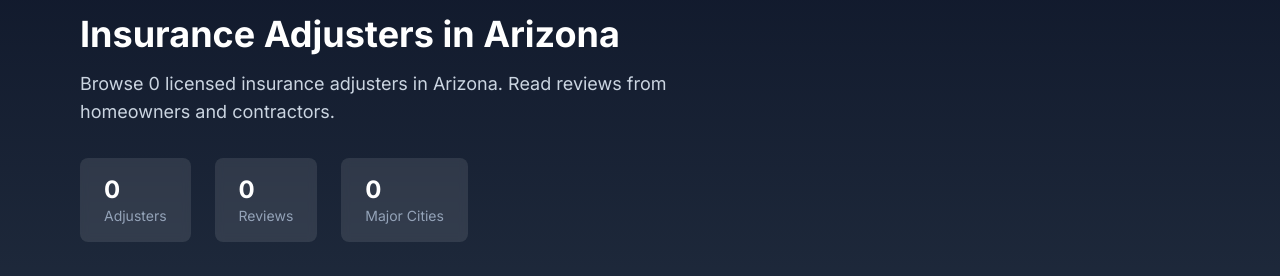
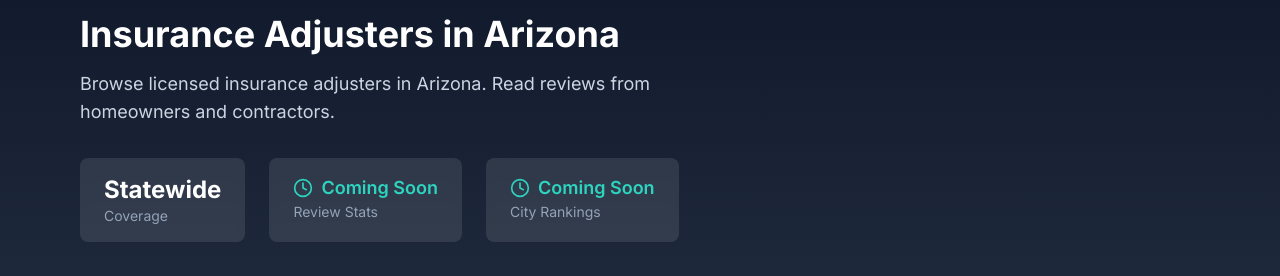
Before and after one commit to RateMyAdjusters/ratemyadjusters, a Next.js app in the folder ratemyadjusters/: page /adjusters/arizona in a window 1280 px wide. Shown: the part 184-460 px from the top of the page. Built offline with nearby package versions, Linux system fonts and the light colour scheme; no server answers; the database is empty.

Commit message:
Update page.tsx

```diff
--- a/ratemyadjusters/app/adjusters/[state]/page.tsx
+++ b/ratemyadjusters/app/adjusters/[state]/page.tsx
@@ -1,7 +1,7 @@
 import { Metadata } from 'next'
 import Link from 'next/link'
 import { notFound } from 'next/navigation'
-import { MapPin, Users, Star, ChevronRight, ArrowRight } from 'lucide-react'
+import { MapPin, Users, Star, ChevronRight, ArrowRight, Clock } from 'lucide-react'
 import { supabase } from '@/lib/supabase'
 import StarRating from '@/components/StarRating'
 
@@ -113,15 +113,6 @@ function getStateClaimInfo(abbr: string, stateName: string): string {
   return stateInfo[abbr] || `Homeowners in ${stateName} file insurance claims for various types of property damage including weather-related losses, water damage, fire damage, and theft. The specific types of claims vary by region and local weather patterns.`
 }
 
-async function getStateData(stateAbbr: string) {
-  const { count } = await supabase
-    .from('adjusters')
-    .select('*', { count: 'exact', head: true })
-    .eq('state', stateAbbr)
-
-  return count || 0
-}
-
 async function getTopAdjusters(stateAbbr: string): Promise<Adjuster[]> {
   const { data } = await supabase
     .from('adjusters')
@@ -190,23 +181,6 @@ async function getTopCities(stateAbbr: string): Promise<CityCount[]> {
     .map(([city, count]) => ({ city, count }))
 }
 
-async function getReviewCount(stateAbbr: string): Promise<number> {
-  const { data: adjusters } = await supabase
-    .from('adjusters')
-    .select('id')
-    .eq('state', stateAbbr)
-
-  if (!adjusters || adjusters.length === 0) return 0
-
-  const { count } = await supabase
-    .from('reviews')
-    .select('*', { count: 'exact', head: true })
-    .in('adjuster_id', adjusters.map(a => a.id))
-    .eq('status', 'approved')
-
-  return count || 0
-}
-
 export async function generateMetadata({ params }: PageProps): Promise<Metadata> {
   const stateData = STATES[params.state]
 
@@ -214,17 +188,15 @@ export async function generateMetadata({ params }: PageProps): Promise<Metadata>
     return { title: 'State Not Found | RateMyAdjusters' }
   }
 
-  const count = await getStateData(stateData.abbr)
-
   return {
     title: `${stateData.name} Insurance Adjusters – Reviews & Ratings`,
-    description: `Find ${count.toLocaleString()} insurance adjusters in ${stateData.name}. Read reviews from homeowners and contractors. See ratings, license details, and claim experiences.`,
+    description: `Find insurance adjusters in ${stateData.name}. Read reviews from homeowners and contractors. See ratings, license details, and claim experiences.`,
     alternates: {
       canonical: `https://ratemyadjusters.com/adjusters/${params.state}`,
     },
     openGraph: {
       title: `${stateData.name} Insurance Adjusters`,
-      description: `Search ${count.toLocaleString()} adjusters in ${stateData.name}. Read real reviews from homeowners and contractors.`,
+      description: `Search adjusters in ${stateData.name}. Read real reviews from homeowners and contractors.`,
     },
   }
 }
@@ -242,12 +214,10 @@ export default async function StatePage({ params }: PageProps) {
     notFound()
   }
 
-  const [adjusterCount, adjusters, reviews, topCities, reviewCount] = await Promise.all([
-    getStateData(stateData.abbr),
+  const [adjusters, reviews, topCities] = await Promise.all([
     getTopAdjusters(stateData.abbr),
     getRecentReviews(stateData.abbr),
     getTopCities(stateData.abbr),
-    getReviewCount(stateData.abbr),
   ])
 
   const breadcrumbSchema = {
@@ -264,9 +234,8 @@ export default async function StatePage({ params }: PageProps) {
     '@context': 'https://schema.org',
     '@type': 'CollectionPage',
     name: `Insurance Adjusters in ${stateData.name}`,
-    description: `Browse ${adjusterCount.toLocaleString()} insurance adjusters in ${stateData.name}`,
+    description: `Browse insurance adjusters in ${stateData.name}`,
     url: `https://ratemyadjusters.com/adjusters/${params.state}`,
-    numberOfItems: adjusterCount,
   }
 
   return (
@@ -299,23 +268,29 @@ export default async function StatePage({ params }: PageProps) {
               Insurance Adjusters in {stateData.name}
             </h1>
             <p className="text-slate-300 text-lg mb-8 max-w-2xl">
-              Browse {adjusterCount.toLocaleString()} licensed insurance adjusters in {stateData.name}.
+              Browse licensed insurance adjusters in {stateData.name}.
               Read reviews from homeowners and contractors.
             </p>
 
             {/* Stats */}
             <div className="flex flex-wrap gap-6">
               <div className="bg-white/10 backdrop-blur-sm rounded-lg px-6 py-4">
-                <div className="text-2xl font-bold">{adjusterCount.toLocaleString()}</div>
-                <div className="text-slate-400 text-sm">Adjusters</div>
+                <div className="text-2xl font-bold">Statewide</div>
+                <div className="text-slate-400 text-sm">Coverage</div>
               </div>
               <div className="bg-white/10 backdrop-blur-sm rounded-lg px-6 py-4">
-                <div className="text-2xl font-bold">{reviewCount.toLocaleString()}</div>
-                <div className="text-slate-400 text-sm">Reviews</div>
+                <div className="flex items-center gap-2">
+                  <Clock className="w-5 h-5 text-teal-400" />
+                  <span className="text-lg font-semibold text-teal-400">Coming Soon</span>
+                </div>
+                <div className="text-slate-400 text-sm">Review Stats</div>
               </div>
               <div className="bg-white/10 backdrop-blur-sm rounded-lg px-6 py-4">
-                <div className="text-2xl font-bold">{topCities.length}</div>
-                <div className="text-slate-400 text-sm">Major Cities</div>
+                <div className="flex items-center gap-2">
+                  <Clock className="w-5 h-5 text-teal-400" />
+                  <span className="text-lg font-semibold text-teal-400">Coming Soon</span>
+                </div>
+                <div className="text-slate-400 text-sm">City Rankings</div>
               </div>
             </div>
           </div>
@@ -343,14 +318,14 @@ export default async function StatePage({ params }: PageProps) {
                 <div className="bg-white rounded-xl shadow-sm p-6">
                   <h2 className="text-xl font-bold text-gray-900 mb-4">Browse by City</h2>
                   <div className="grid grid-cols-2 md:grid-cols-3 gap-3">
-                    {topCities.map(({ city, count }) => (
+                    {topCities.map(({ city }) => (
                       <Link
                         key={city}
                         href={`/adjusters/${params.state}/${nameToSlug(city)}`}
                         className="flex items-center justify-between p-3 bg-gray-50 hover:bg-blue-50 rounded-lg transition-colors group"
                       >
                         <span className="text-gray-900 group-hover:text-blue-700 font-medium text-sm">{city}</span>
-                        <span className="text-xs text-gray-500">{count.toLocaleString()}</span>
+                        <ArrowRight className="w-4 h-4 text-gray-400 group-hover:text-blue-600" />
                       </Link>
                     ))}
                   </div>
@@ -399,7 +374,7 @@ export default async function StatePage({ params }: PageProps) {
                               <div className="text-xs text-gray-500">{adjuster.total_reviews} reviews</div>
                             </>
                           ) : (
-                            <span className="text-xs text-gray-400">No reviews</span>
+                            <span className="text-xs text-gray-400">No reviews yet</span>
                           )}
                         </div>
                         <ChevronRight className="w-5 h-5 text-gray-400" />
@@ -413,7 +388,7 @@ export default async function StatePage({ params }: PageProps) {
                     href={`/search?state=${stateData.abbr}`}
                     className="text-blue-600 hover:text-blue-700 font-medium text-sm flex items-center gap-1 justify-center"
                   >
-                    View all {adjusterCount.toLocaleString()} adjusters in {stateData.name}
+                    Search all adjusters in {stateData.name}
                     <ArrowRight className="w-4 h-4" />
                   </Link>
                 </div>
```
